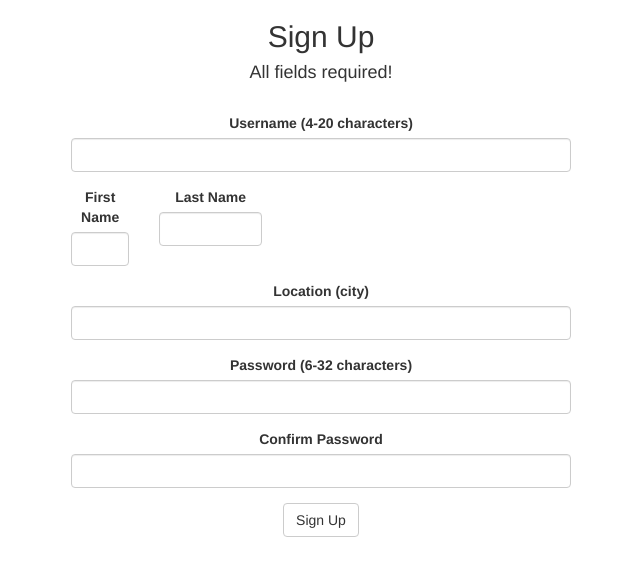
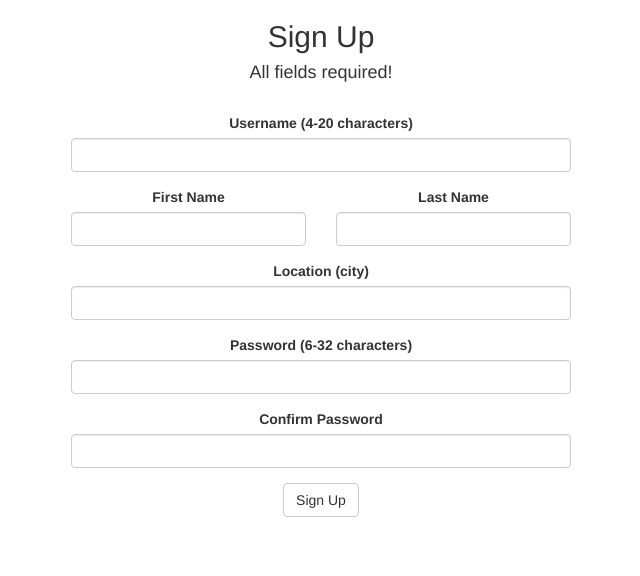
Before and after one commit to renodubois/sandtsmash, a Bottle app: page /signup/ in a window 1280 px wide. Shown: the part 52-628 px from the top of the page, without its empty margins (319-959 px from the left). Run offline with Bottle, Linux system fonts and the light colour scheme; some libraries are stand-ins or nearby versions.

Commit message:
Some more formatting stuff

```diff
--- a/templates/signup.html
+++ b/templates/signup.html
@@ -15,11 +15,11 @@
   <!-- First and Last name -->
   <div class="form-group">
     <div class="row">
-      <div class="col-lg-2">
+      <div class="col-lg-6">
         <label for="fname">First Name</label>
         <input type="text" class="form-control" name="fname">
       </div>
-      <div class="col-lg-3">
+      <div class="col-lg-6">
         <label for="lname">Last Name</label>
         <input type="text" class="form-control" name="lname">
       </div>
```
